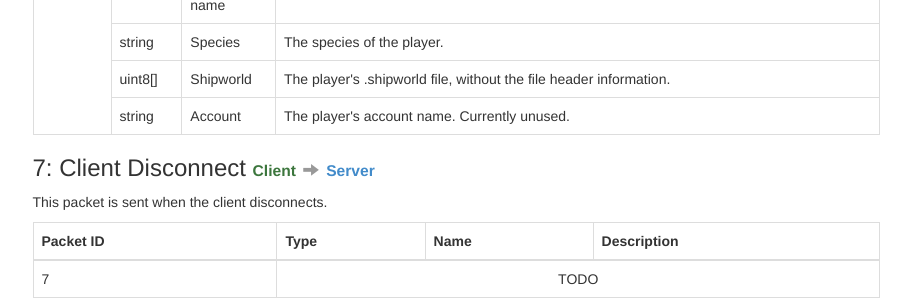
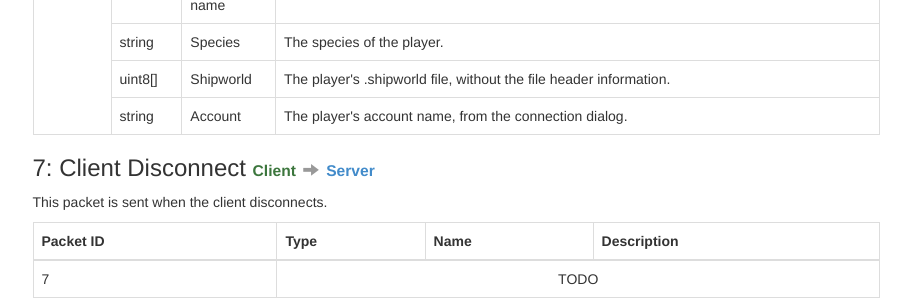
Before and after one commit to ddevault/starbound-dev, a Jekyll site: the page built from networking/index.md, in a window 1280 px wide and 900 px high, scrolled down 2233 px. Shown: the part 152-452 px from the top of the window, without its empty margins (330-1241 px from the left). Built offline with Jekyll 4.4.1, drawn with Linux system fonts in a browser that asks for light colours; Markdown is read by kramdown in place of the engine named in the settings.

Commit message:
That field actually _is_ used.

```diff
--- a/networking/index.md
+++ b/networking/index.md
@@ -271,7 +271,7 @@ This packet is sent in the handshake process immediately after the [Protocol Ver
         <tr>
             <td>string</td>
             <td>Account</td>
-            <td>The player's account name. Currently unused.</td>
+            <td>The player's account name, from the connection dialog.</td>
         </tr>
     </tbody>
 </table>
```
